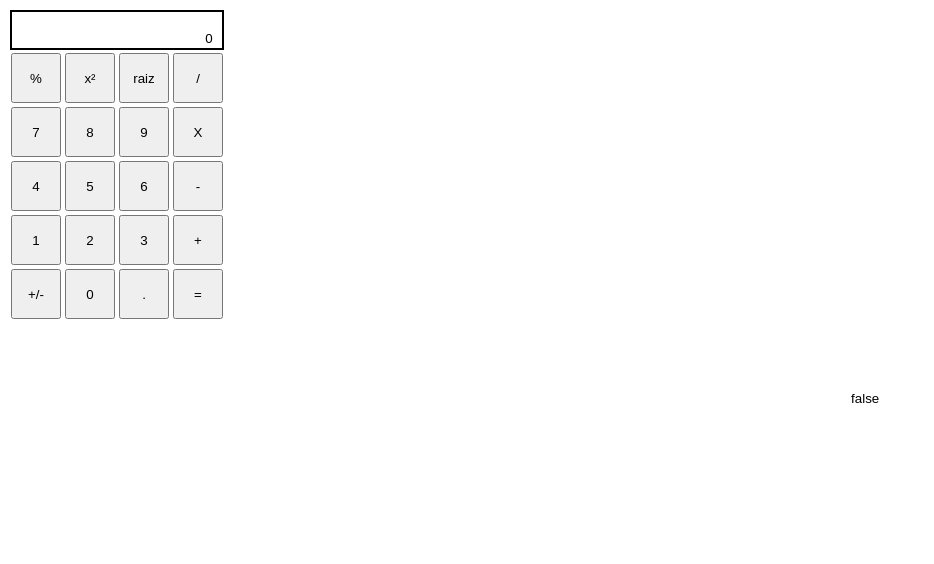
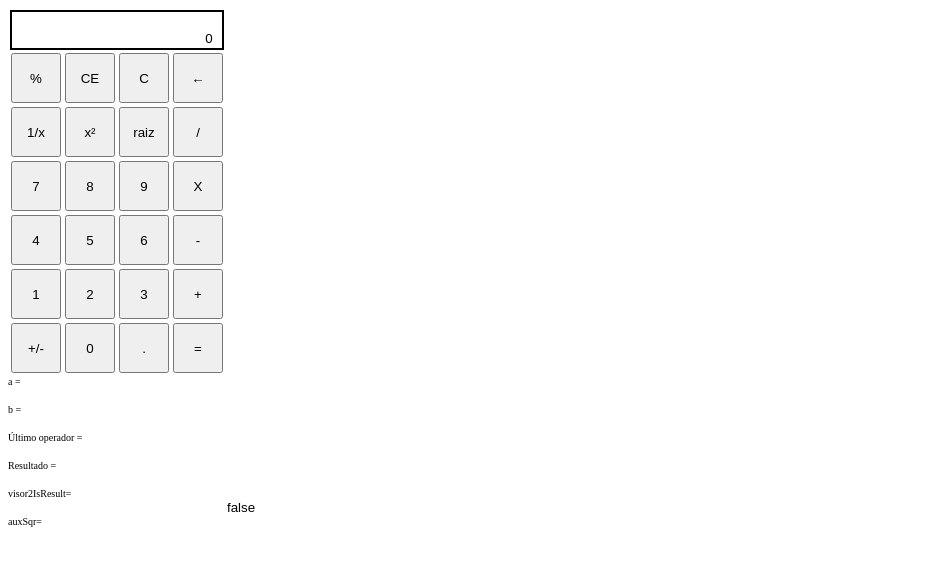
Before and after one commit to caiohscruz/Calculadora_com_Javascript, a website: page src/index.html in a window 1280 px wide. Shown: the whole page, without its empty margins (0-934 px from the left). Drawn offline with Linux system fonts and the light colour scheme.

Commit message:
Inclui inputs de verificacao

```diff
--- a/src/index.html
+++ b/src/index.html
@@ -11,6 +11,14 @@
     <script src="/public/scrypts/operations.js" defer type="module"></script>
     <script src="/public/scrypts/numbers.js" defer type="module"></script>
     <script src="/public/scrypts/equal.js" defer type="module"></script>
+    <script src="/public/scrypts/backspace.js" defer type="module"></script>
+    <script src="/public/scrypts/CE.js" defer type="module"></script>
+    <script src="/public/scrypts/C.js" defer type="module"></script>
+    <script src="/public/scrypts/simetric.js" defer type="module"></script>
+    <script src="/public/scrypts/sqr.js" defer type="module"></script>
+
+
+
 
     <!-- View Port-->
     <meta name="viewport" content="width=device-width, initial-scale=1.0">
@@ -32,7 +40,21 @@
                 <button id="%">%</button>
             </td>
             <td>
-                <button id="pow" class="simple_operation">x²</button>
+                <button id="CE">CE</button>
+            </td>
+            <td>
+                <button id="C">C</button>
+            </td>
+            <td>
+                <button id="backspace">←</button>
+            </td>
+        </tr>
+        <tr>
+            <td>
+                <button id="1/x">1/x</button>
+            </td>
+            <td>
+                <button id="sqr">x²</button>
             </td>
             <td>
                 <button id="root">raiz</button>
@@ -85,7 +107,7 @@
         </tr>
         <tr>
             <td>
-                <button id="invert">+/-</button>
+                <button id="simetric">+/-</button>
             </td>
             <td>
                 <button id="0" class="num">0</button>
@@ -98,10 +120,22 @@
             </td>
         </tr>
     </table>
+    <label for="a">a =</label>
     <input type="text" id="a">
+    <br>
+    <label for="b">b =</label>
     <input type="text" id="b">
+    <br>
+    <label for="oper">Último operador =</label>
     <input type="text" id="oper">
+    <br>
+    <label for="result">Resultado =</label>
     <input type="text" id="result">
-    <input type="text" id="control" value="false">
+    <br>
+    <label for="visor2IsResult">visor2IsResult=</label>
+    <input type="text" id="visor2IsResult" value="false">
+    <br>
+    <label for="auxSqr">auxSqr=</label>
+    <input type="text" id="auxSqr">
 </body>
 </html>
```
